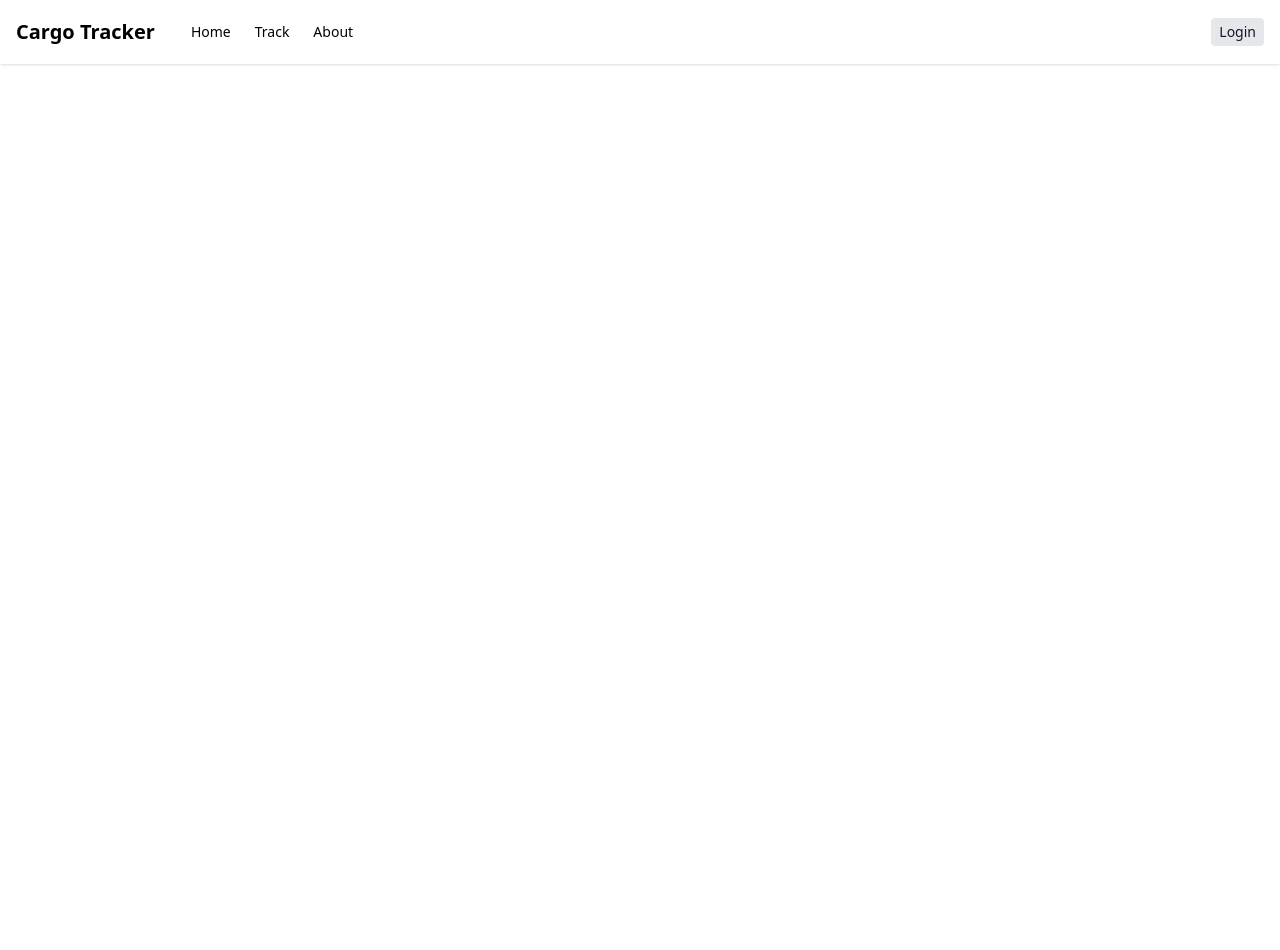
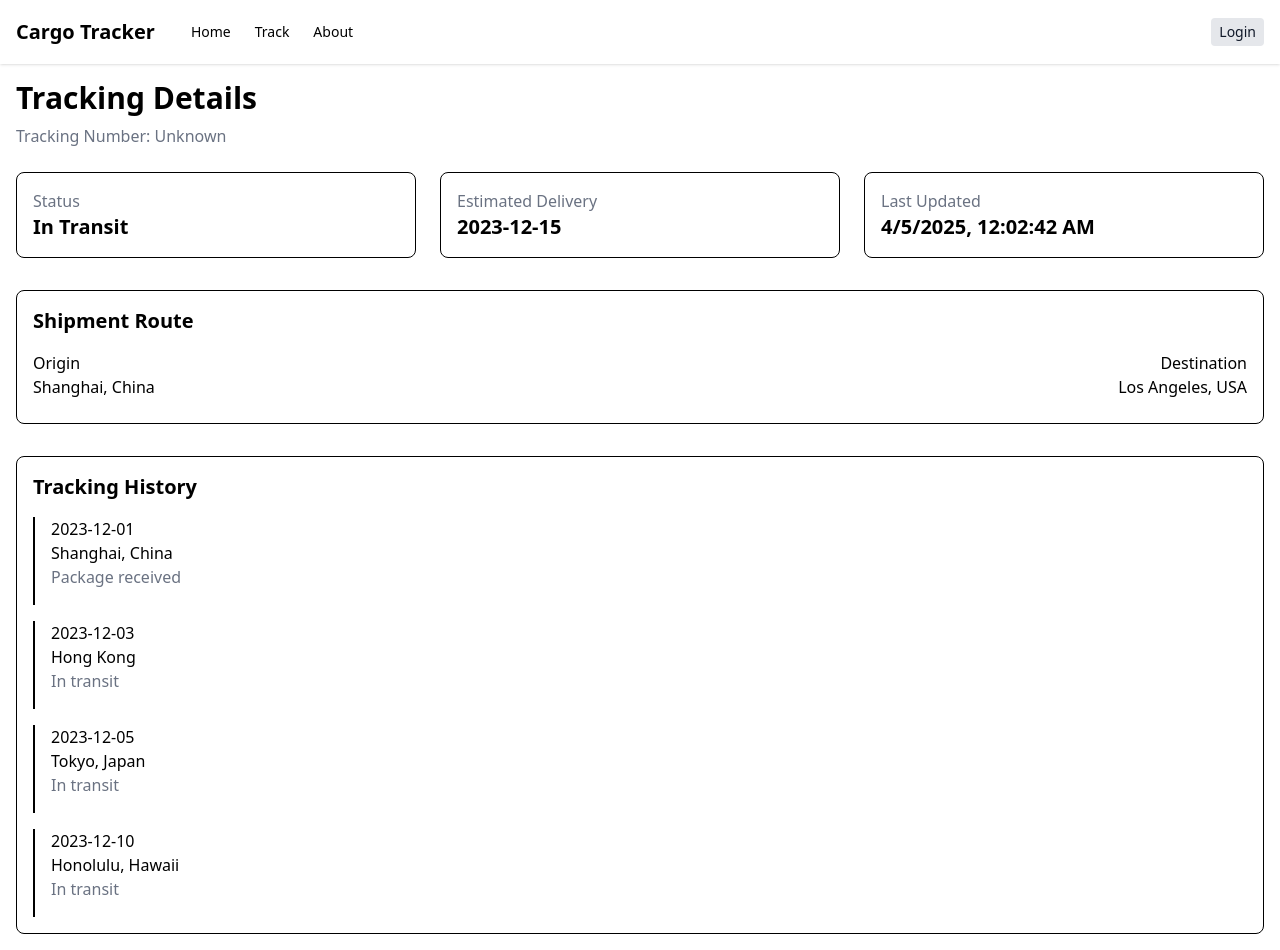
Before and after one commit to sankhaKarunasekara/cargo-tracking-app, a Nuxt app: page /track in a window 1280 px wide. Before the commit the page ends 800 px from the top, so only its background shows below. Built offline with nearby package versions, Linux system fonts and the light colour scheme.

Commit message:
Add tracking details page

```diff
--- /dev/null
+++ b/pages/track.vue
@@ -0,0 +1,67 @@
+<script setup lang="ts">
+const route = useRoute()
+const trackingNumber = route.query.id || 'Unknown'
+
+// Mock data - in a real app this would come from an API
+const shipment = {
+  id: trackingNumber,
+  status: 'In Transit',
+  origin: 'Shanghai, China',
+  destination: 'Los Angeles, USA',
+  estimatedDelivery: '2023-12-15',
+  lastUpdated: new Date().toLocaleString(),
+  updates: [
+    { date: '2023-12-01', location: 'Shanghai, China', status: 'Package received' },
+    { date: '2023-12-03', location: 'Hong Kong', status: 'In transit' },
+    { date: '2023-12-05', location: 'Tokyo, Japan', status: 'In transit' },
+    { date: '2023-12-10', location: 'Honolulu, Hawaii', status: 'In transit' }
+  ]
+}
+</script>
+
+<template>
+  <div class="container mx-auto p-4">
+    <h1 class="text-3xl font-bold mb-2">Tracking Details</h1>
+    <p class="text-gray-500 mb-6">Tracking Number: {{ trackingNumber }}</p>
+
+    <div class="grid grid-cols-1 md:grid-cols-3 gap-6 mb-8">
+      <div class="border rounded-lg p-4">
+        <h2 class="font-medium text-gray-500">Status</h2>
+        <p class="text-xl font-bold">{{ shipment.status }}</p>
+      </div>
+      <div class="border rounded-lg p-4">
+        <h2 class="font-medium text-gray-500">Estimated Delivery</h2>
+        <p class="text-xl font-bold">{{ shipment.estimatedDelivery }}</p>
+      </div>
+      <div class="border rounded-lg p-4">
+        <h2 class="font-medium text-gray-500">Last Updated</h2>
+        <p class="text-xl font-bold">{{ shipment.lastUpdated }}</p>
+      </div>
+    </div>
+
+    <div class="border rounded-lg p-4 mb-8">
+      <h2 class="text-xl font-semibold mb-4">Shipment Route</h2>
+      <div class="flex justify-between mb-2">
+        <div>
+          <p class="font-medium">Origin</p>
+          <p>{{ shipment.origin }}</p>
+        </div>
+        <div class="text-right">
+          <p class="font-medium">Destination</p>
+          <p>{{ shipment.destination }}</p>
+        </div>
+      </div>
+    </div>
+
+    <div class="border rounded-lg p-4">
+      <h2 class="text-xl font-semibold mb-4">Tracking History</h2>
+      <div class="space-y-4">
+        <div v-for="(update, index) in shipment.updates" :key="index" class="border-l-2 pl-4 pb-4">
+          <p class="font-medium">{{ update.date }}</p>
+          <p>{{ update.location }}</p>
+          <p class="text-gray-500">{{ update.status }}</p>
+        </div>
+      </div>
+    </div>
+  </div>
+</template>
```
